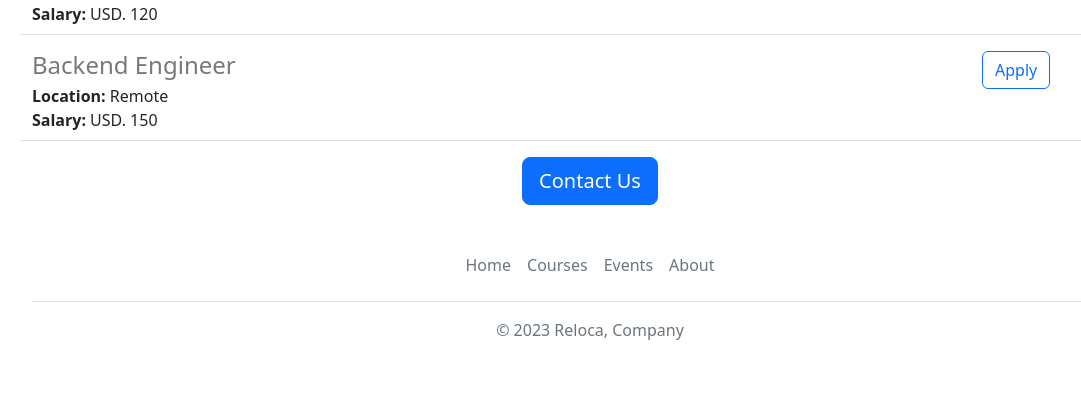
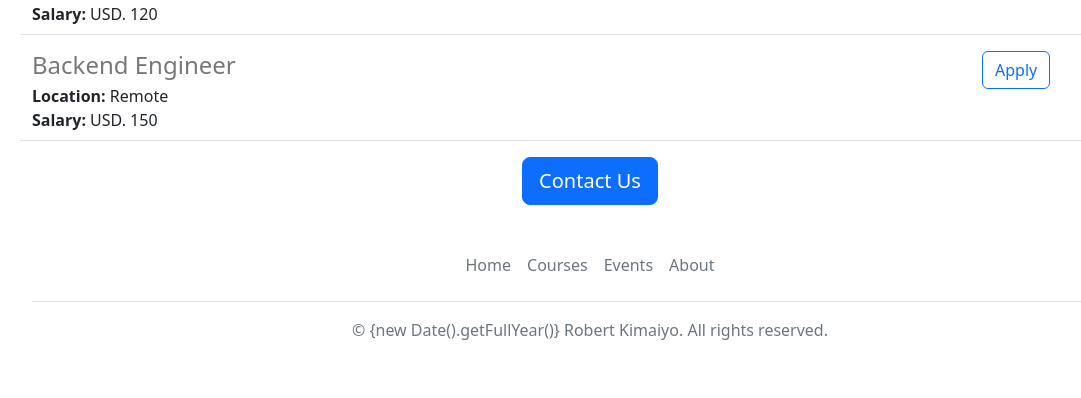
Before and after one commit to robert5313/FlaskApp, a Flask app: page / in a window 1280 px wide. Shown: the part 1254-1652 px from the top of the page, without its empty margins (50-1131 px from the left). Run offline with Flask 3, Linux system fonts and the light colour scheme.

Commit message:
Update footer.html

```diff
--- a/templates/footer.html
+++ b/templates/footer.html
@@ -7,6 +7,6 @@
         <li class="nav-item"><a target="_blank" href="https://reloca.ai/events" class="nav-link px-2 text-muted">Events</a></li>
         <li class="nav-item"><a  target="_blank" href="https://reloca.ai/about" class="nav-link px-2 text-muted">About</a></li>
       </ul>
-      <p class="text-center text-muted">&copy; 2023 Reloca, Company</p>
+      <p class="text-center text-muted"> &copy; {new Date().getFullYear()} Robert Kimaiyo. All rights reserved. </p>
     </footer>
   </div>
```
